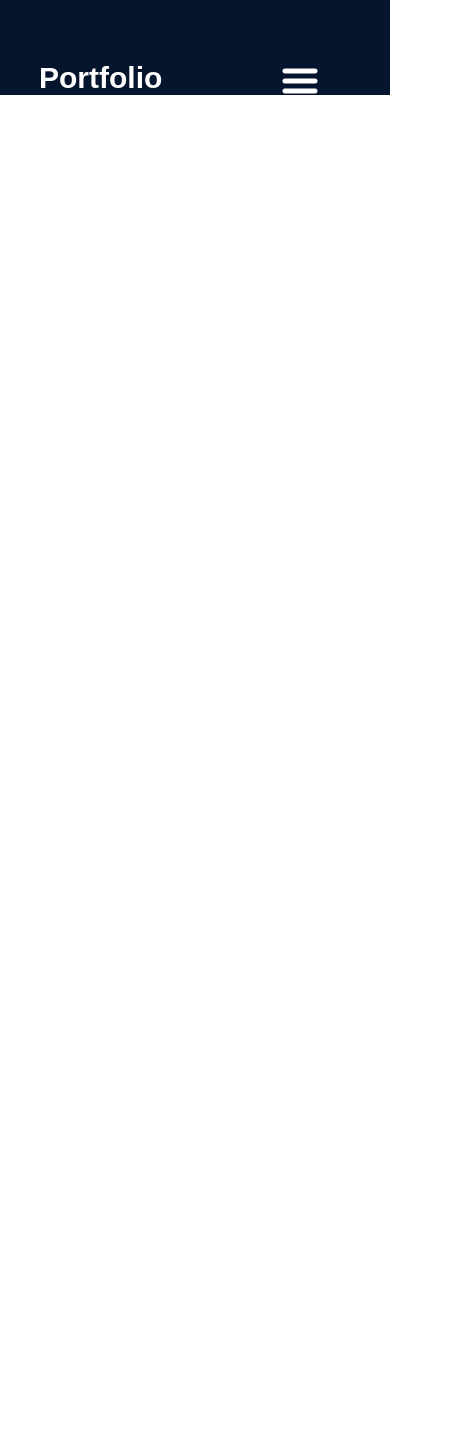
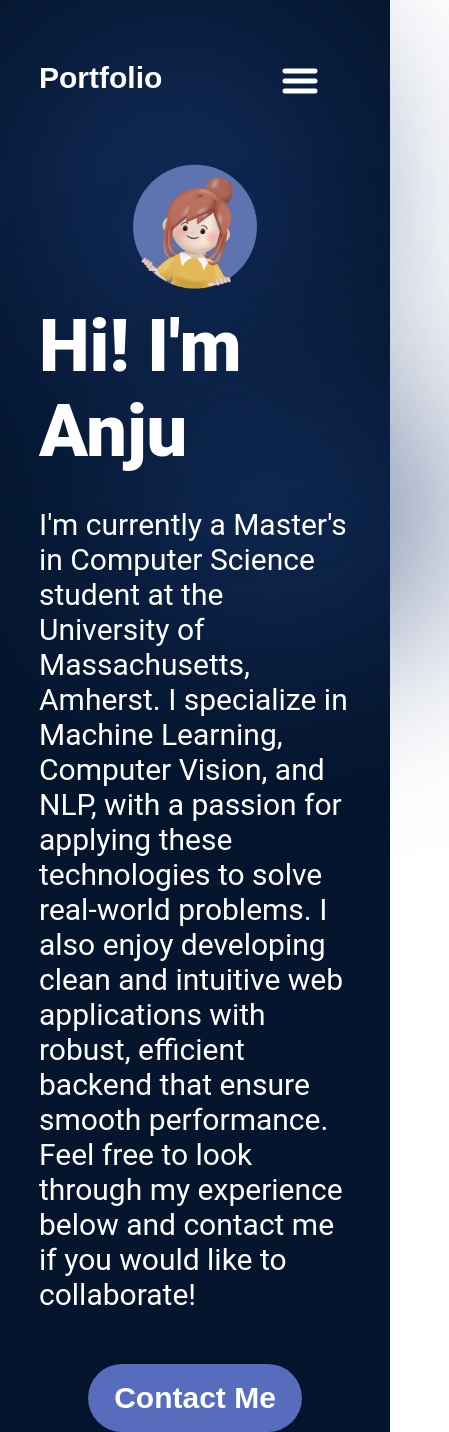
Before and after one commit to anjus1313/Anju-portfolio, a React (Vite) app: page / in a window 390 px wide. Shown: the whole page, 449 px wide, since content can reach past the window. Before the commit the page ends 844 px from the top, so only its background shows below. Built offline with nearby package versions, Linux system fonts and the light colour scheme.

Commit message:
Added summary section

```diff
--- a/src/App.jsx
+++ b/src/App.jsx
@@ -1,11 +1,13 @@
 import styles from './App.module.css'
 import { Navbar } from './components/Navbar/Navbar'
+import { Summary } from './components/Summary/Summary'
 function App() {
 
 
   return (
     <div className={styles.App}>
       <Navbar />
+      <Summary />
     </div>
   )
 }
--- /dev/null
+++ b/src/components/Summary/Summary.jsx
@@ -0,0 +1,31 @@
+import React from "react";
+
+import styles from './Summary.module.css';
+import { getImageURL } from "../../utils";
+
+export const Summary = () => {
+    return (
+    <section className={styles.container}>
+        <div className={styles.content}>
+            <h1 className={styles.title}>Hi! I'm Anju</h1>
+            <p className={styles.description}>
+                I'm currently a Master's in Computer Science student
+                at the University of Massachusetts, Amherst. I specialize in Machine Learning, Computer Vision,
+                and NLP, with a passion for applying these technologies to solve real-world problems.
+                I also enjoy developing clean and intuitive web applications with robust, efficient backend that ensure smooth performance.
+
+                Feel free to look through my experience below and contact me if you would like to collaborate!
+            </p>
+            <a href="mailto:asanthoshkum@umass.edu" className={styles.contactBtn}>Contact Me</a>
+        </div>
+        <img
+            src={getImageURL("hero/heroImage.png")}
+            alt="My-photo"
+            className={styles.photo}
+        />
+        <div className={styles.topBlur}/>
+        <div className={styles.bottomBlur}/>
+
+    </section>
+    );
+};
--- /dev/null
+++ b/src/components/Summary/Summary.module.css
@@ -0,0 +1,112 @@
+@import '../../vars.css';
+
+.container {
+    position: relative;
+    display: flex;
+    align-items: center;
+    justify-content: space-between;
+    margin-top: 49px;
+    z-index: 1;
+    margin-left: 10%;
+    margin-right: 10%;
+}
+
+.content {
+    display: flex;
+    flex-direction: column;
+    align-items: flex-start;
+    color: var(--color-text);
+    z-index: 1;
+}
+
+.title {
+    font-size: 72px;
+    font-weight: 900;
+    margin-bottom: 33px;
+    font-family: var(--font-roboto);
+    background: linear-gradient(
+        90deg,
+        rgba(255, 255, 255, 1) 70%,
+        rgba(255, 255, 255, 0) 120%
+    );
+    -webkit-text-fill-color: transparent;
+    -webkit-background-clip: text;
+}
+
+.description {
+    font-size: 30px;
+    font-family: var(--font-roboto);
+    margin-bottom: 52px;
+}
+
+.contactBtn {
+    text-decoration: none;
+    background-color: var(--color-primary);
+    color: var(--color-text);
+    border-radius: 100px;
+    font-size: 30px;
+    font-weight: 600;
+    padding: 17px 26px;
+    box-shadow: 0 0 4px 0 rgba(0, 0, 0, 0.25);
+}
+
+.photo {
+    width: 50%;
+    z-index: 1;
+    animation-name: floating;
+    animation-duration: 3s;
+    animation-iteration-count: infinite;
+    animation-timing-function: ease-in-out;
+}
+
+@keyframes floating {
+    0% {
+        transform: translate(0, 0px);
+    }
+
+    50% {
+        transform: translate(0, 10px);
+    }
+
+    100% {
+        transform: translate(0, -0px);
+    }
+}
+
+.topBlur {
+    position: absolute;
+    width: 50vw;
+    height: 50vw;
+    min-width: 350px;
+    min-height: 350px;
+    top: -128px;
+    left: -10vw;
+    border-radius: 764px;
+    background: rgba(25, 55, 109, 0.7);
+    filter: blur(100px);
+    z-index: 0;
+}
+
+.bottomBlur {
+    position: absolute;
+    width: 70vw;
+    height: 50vw;
+    min-width: 350px;
+    min-height: 250px;
+    top: 246px;
+    right: -25vw;
+    border-radius: 764px;
+    background: rgba(25, 55, 109, 0.7);
+    filter: blur(100px);
+    z-index: 0;
+}
+
+@media screen and (max-width: 830px) {
+    .container {
+        flex-direction: column-reverse;
+    }
+
+    .content {
+        align-items: center;
+    }
+}
--- a/src/vars.css
+++ b/src/vars.css
@@ -7,5 +7,5 @@
     --color-bg: #04152d;
 
     /* Fonts */
-    --font-robot: "Roboto";
+    --font-roboto: "Roboto";
 }
```
